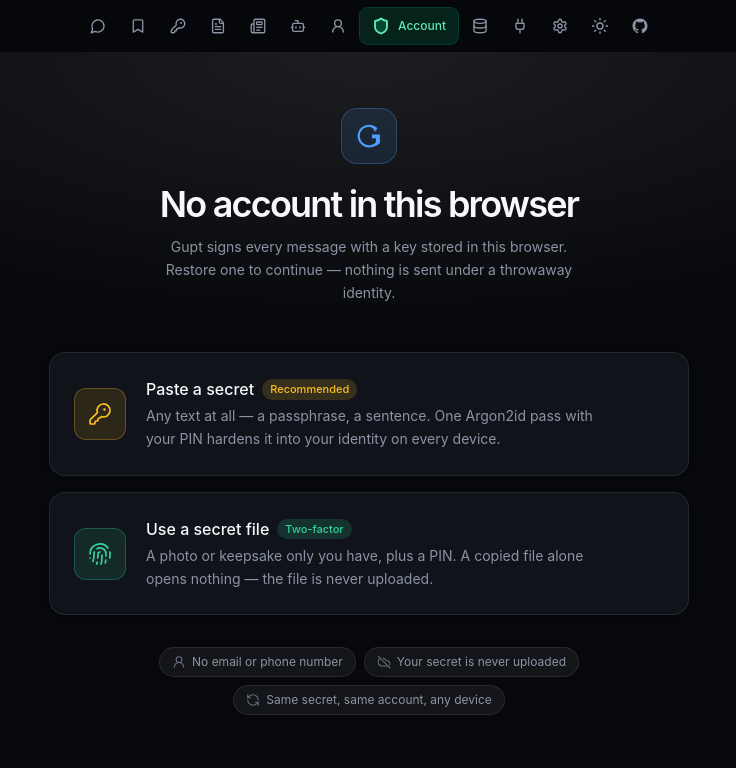
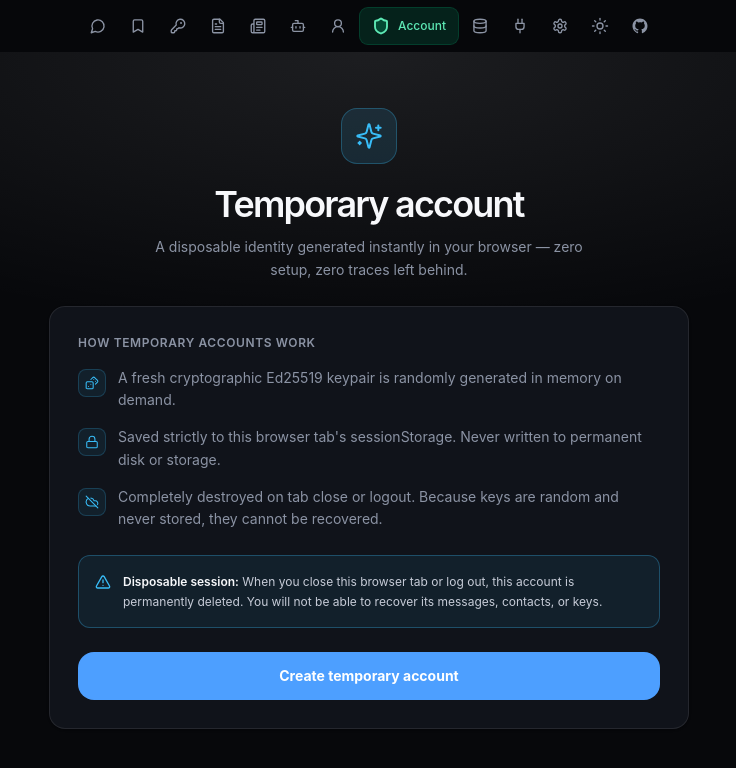
Before and after one commit to besoeasy/gupt, a Vue app: page /#/welcome/temporary in a window 1280 px wide. Before the commit this address led to /#/welcome. Shown: the top 768 px of the page, without its empty margins (271-1007 px from the left). Built offline with nearby package versions, Linux system fonts and the light colour scheme; no server answers.

Commit message:
Add temporary throwaway account option to /welcome

```diff
--- a/package.json
+++ b/package.json
@@ -1,6 +1,6 @@
 {
   "name": "gupt",
-  "version": "6.0.5",
+  "version": "6.0.6",
   "description": "Self-hosted, end-to-end encrypted messenger. A privacy-first alternative to Telegram, Signal, WhatsApp & Discord — built on decentralized relays with WebRTC calls.",
   "homepage": "https://gupt.app",
   "license": "CC-BY-NC-4.0",
--- a/src/router/index.js
+++ b/src/router/index.js
@@ -3,7 +3,12 @@ import { resolveRouteTransition } from "@/composables/useRouteTransition";
 import { rememberPendingRoute, takePendingRoute } from "@/lib/entryPoint";
 import { hasStoredAccount } from "@/stores/identity";
 
-const WELCOME_PATHS = ["/welcome", "/welcome/secret", "/welcome/file"];
+const WELCOME_PATHS = [
+  "/welcome",
+  "/welcome/secret",
+  "/welcome/file",
+  "/welcome/temporary",
+];
 
 function isWelcomePath(path) {
   return WELCOME_PATHS.includes(path);
@@ -79,9 +84,9 @@ const router = createRouter({
       meta: { title: "Secret file", skeleton: "detail", public: true, welcomeOnly: true },
     },
     {
-      path: "/welcome/file",
-      component: () => import("@/views/SecretFileView.vue"),
-      meta: { title: "Secret file", skeleton: "detail", public: true, welcomeOnly: true },
+      path: "/welcome/temporary",
+      component: () => import("@/views/TemporaryAccountView.vue"),
+      meta: { title: "Temporary account", skeleton: "detail", public: true, welcomeOnly: true },
     },
     {
       // Legacy deep links published before the file option merged into /welcome/file.
--- a/src/views/MeView.vue
+++ b/src/views/MeView.vue
@@ -1,6 +1,6 @@
 <script setup>
 import { computed, onMounted, ref } from "vue";
-import { Check, Copy, KeyRound, LogOut, ShieldCheck } from "@lucide/vue";
+import { Check, Copy, KeyRound, LogOut, ShieldCheck, Sparkles } from "@lucide/vue";
 import AppAlertBanner from "@/components/AppAlertBanner.vue";
 import AppConfirmDialog from "@/components/AppConfirmDialog.vue";
 import AppSkeleton from "@/components/AppSkeleton.vue";
@@ -202,7 +202,14 @@ onMounted(() => {
               <h1 class="truncate text-xl font-semibold tracking-tight text-white">
                 {{ displayLabel }}
               </h1>
+              <span
+                v-if="identity.isTemporary"
+                class="rounded-md border border-sky-500/30 bg-sky-500/10 px-2 py-0.5 text-[11px] font-medium text-sky-400 shrink-0"
+              >
+                Temporary
+              </span>
               <ShieldCheck
+                v-else
                 class="h-4 w-4 text-emerald-400 shrink-0"
                 title="Cryptographically Secured"
               />
@@ -241,6 +248,18 @@ onMounted(() => {
             <span>{{ profileLinkCopied ? "Copied" : "Copy Link" }}</span>
           </button>
         </div>
+      </div>
+
+      <!-- Temporary Account Notice -->
+      <div
+        v-if="!pageLoading && identity.isTemporary"
+        class="flex items-start gap-3 rounded-xl border border-sky-500/30 bg-sky-500/10 p-4 text-xs leading-relaxed text-sky-200"
+      >
+        <Sparkles class="mt-0.5 size-4 shrink-0 text-sky-400" aria-hidden="true" />
+        <p>
+          <strong class="font-semibold text-white">Temporary session:</strong>
+          This account was generated for this tab only. When you close this tab or log out, this identity and its messages are permanently destroyed.
+        </p>
       </div>
 
       <!-- Public Key Card -->
--- /dev/null
+++ b/src/views/TemporaryAccountView.vue
@@ -0,0 +1,131 @@
+<script setup>
+import { ref } from "vue";
+import { useRoute, useRouter } from "vue-router";
+import { CloudOff, Dices, Lock, Sparkles, TriangleAlert } from "@lucide/vue";
+import AppAlertBanner from "@/components/AppAlertBanner.vue";
+import PrimaryButton from "@/components/PrimaryButton.vue";
+import { useIdentityStore } from "@/stores/identity";
+import { resumeTarget } from "@/router";
+
+const identity = useIdentityStore();
+const route = useRoute();
+const router = useRouter();
+
+const message = ref("");
+const error = ref("");
+const busy = ref(false);
+
+const howItWorks = [
+  {
+    icon: Dices,
+    text: "A fresh cryptographic Ed25519 keypair is randomly generated in memory on demand.",
+  },
+  {
+    icon: Lock,
+    text: "Saved strictly to this browser tab's sessionStorage. Never written to permanent disk or storage.",
+  },
+  {
+    icon: CloudOff,
+    text: "Completely destroyed on tab close or logout. Because keys are random and never stored, they cannot be recovered.",
+  },
+];
+
+async function create() {
+  if (busy.value) return;
+  error.value = "";
+  message.value = "";
+  busy.value = true;
+  try {
+    await identity.createTemporaryAccount();
+    message.value = "Temporary account created. Redirecting…";
+    setTimeout(() => router.replace(resumeTarget(route.query)), 350);
+  } catch (e) {
+    error.value = e.message || "Failed to create temporary account.";
+  } finally {
+    busy.value = false;
+  }
+}
+</script>
+
+<template>
+  <!-- Accent matches the "Temporary account" card on /welcome. -->
+  <div
+    class="relative min-h-full w-full overflow-y-auto bg-(--app-bg) text-(--app-text) [--accent:#38bdf8]"
+  >
+    <div
+      class="pointer-events-none absolute inset-x-0 top-0 h-[560px] bg-[radial-gradient(60%_50%_at_50%_0%,color-mix(in_srgb,var(--app-text)_9%,transparent),transparent)]"
+      aria-hidden="true"
+    />
+
+    <main class="relative mx-auto w-full max-w-2xl px-4 pt-10 pb-24 sm:pt-14">
+      <header class="app-list-item flex flex-col items-center text-center [--app-item-delay:40ms]">
+        <div
+          class="flex size-14 items-center justify-center rounded-2xl border border-[color-mix(in_srgb,var(--accent)_28%,transparent)] bg-[color-mix(in_srgb,var(--accent)_12%,transparent)]"
+        >
+          <Sparkles class="size-7 text-[var(--accent)]" :stroke-width="1.7" aria-hidden="true" />
+        </div>
+        <h1 class="mt-5 text-3xl font-semibold tracking-tighter sm:text-4xl">Temporary account</h1>
+        <p class="mt-3 max-w-md text-sm leading-relaxed text-(--app-muted)">
+          A disposable identity generated instantly in your browser — zero setup, zero traces left behind.
+        </p>
+      </header>
+
+      <p
+        v-if="identity.isReady"
+        class="app-list-item mt-6 rounded-xl border border-(--app-border) bg-(--app-surface) px-4 py-3 text-xs leading-relaxed text-(--app-muted) [--app-item-delay:70ms]"
+      >
+        This browser already holds
+        <span class="font-medium text-(--app-text-soft)">
+          {{ identity.profileName || identity.fingerprint || "an account" }} </span
+        >. Generating a temporary account moves it to a new identity and clears that account's cached data.
+      </p>
+
+      <section
+        class="app-list-item mt-6 rounded-2xl border border-(--app-border) bg-(--app-surface) p-5 shadow-sm [--app-item-delay:100ms] sm:p-7"
+      >
+        <h2 class="text-xs font-semibold uppercase tracking-wider text-(--app-muted)">
+          How temporary accounts work
+        </h2>
+
+        <!-- How it works -->
+        <ul class="mt-4 space-y-3.5">
+          <li
+            v-for="(point, index) in howItWorks"
+            :key="index"
+            class="flex items-start gap-3 text-sm leading-relaxed text-(--app-muted)"
+          >
+            <span
+              class="mt-0.5 flex size-7 shrink-0 items-center justify-center rounded-lg border border-[color-mix(in_srgb,var(--accent)_20%,transparent)] bg-[color-mix(in_srgb,var(--accent)_8%,transparent)]"
+            >
+              <component
+                :is="point.icon"
+                class="size-3.5 text-[var(--accent)]"
+                :stroke-width="1.8"
+                aria-hidden="true"
+              />
+            </span>
+            {{ point.text }}
+          </li>
+        </ul>
+
+        <!-- Warning Strip -->
+        <div
+          class="mt-6 flex items-start gap-3 rounded-xl border border-[color-mix(in_srgb,var(--accent)_30%,transparent)] bg-[color-mix(in_srgb,var(--accent)_8%,transparent)] p-4 text-xs leading-relaxed text-(--app-text-soft)"
+        >
+          <TriangleAlert class="mt-0.5 size-4 shrink-0 text-[var(--accent)]" aria-hidden="true" />
+          <p>
+            <strong class="font-semibold text-(--app-text)">Disposable session:</strong>
+            When you close this browser tab or log out, this account is permanently deleted. You will not be able to recover its messages, contacts, or keys.
+          </p>
+        </div>
+
+        <PrimaryButton class="mt-6" @click="create" :loading="busy">
+          {{ busy ? "Generating random keypair in memory…" : "Create temporary account" }}
+        </PrimaryButton>
+      </section>
+
+      <AppAlertBanner v-if="message" :message="message" variant="success" />
+      <AppAlertBanner v-if="error" :message="error" />
+    </main>
+  </div>
+</template>
--- a/src/views/WelcomeView.vue
+++ b/src/views/WelcomeView.vue
@@ -1,7 +1,15 @@
 <script setup>
 import { computed, onMounted } from "vue";
 import { useRoute } from "vue-router";
-import { ChevronRight, CloudOff, Fingerprint, KeyRound, RefreshCcw, UserRound } from "@lucide/vue";
+import {
+  ChevronRight,
+  CloudOff,
+  Fingerprint,
+  KeyRound,
+  RefreshCcw,
+  Sparkles,
+  UserRound,
+} from "@lucide/vue";
 import { useIdentityStore } from "@/stores/identity";
 
 const route = useRoute();
@@ -33,9 +41,10 @@ const subheading = computed(() => {
   return "Your identity is a secret you already know. Pick whichever one you can reproduce on any device.";
 });
 
-const currentName = computed(
-  () => identity.profileName || identity.fingerprint || "Unnamed account",
-);
+const currentName = computed(() => {
+  const base = identity.profileName || identity.fingerprint || "Unnamed account";
+  return identity.isTemporary ? `${base} (Temporary)` : base;
+});
 
 /**
  * The ways to get an account. Each carries its own accent so the options
@@ -61,6 +70,15 @@ const methods = [
     description:
       "A photo or keepsake only you have, plus a PIN. A copied file alone opens nothing — the file is never uploaded.",
     accent: "#34d399",
+  },
+  {
+    to: "/welcome/temporary",
+    icon: Sparkles,
+    label: "Temporary account",
+    badge: "Disposable",
+    description:
+      "A randomly generated identity for this browser tab. Completely gone from memory when you close the tab or log out.",
+    accent: "#38bdf8",
   },
 ];
 
```
Also changed, not shown: src/stores/identity.js (+25 -1 lines), 2 other files (tests, documents, lock files or other folders).
